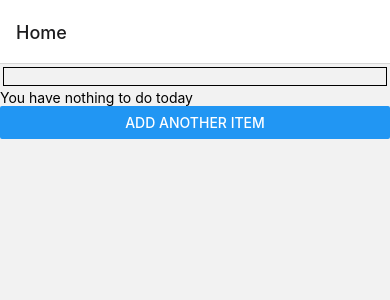
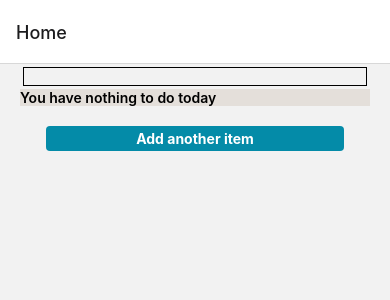
Before and after one commit to cgroane/react-native-todo, a React Native app: screen /Home in a window 390 px wide. Shown: the top 300 px of the page. Built offline with nearby package versions, Linux system fonts and the light colour scheme.

Commit message:
set up sort on marked complete, apply some styles

```diff
--- /dev/null
+++ b/StyledComponents/Text.tsx
@@ -0,0 +1,30 @@
+import React from "react"
+import { StyleSheet, Text, TextProps } from "react-native";
+
+const styles = StyleSheet.create({
+  buttonText: {
+    color: 'white', fontWeight: 'bold', textAlign: 'center'
+  },
+  todoText: {
+    color: 'black', textAlign: 'left', fontWeight: '600'
+  },
+
+})
+
+interface TextComponentProps extends TextProps {
+  text: string;
+  styleOption: keyof typeof styles;
+}
+
+
+const TextComponent = ({
+  text, styleOption
+}: TextComponentProps ) => {
+  return (
+    <>
+      <Text style={styles[styleOption]} >{text}</Text>
+    </>
+  )
+};
+
+export default TextComponent;
--- a/Views/AddNew/index.tsx
+++ b/Views/AddNew/index.tsx
@@ -4,6 +4,8 @@ import { useAppDispatch } from "../../hooks/redux";
 import { add, selectTodos } from "../../reducers/todos";
 import { useSelector } from 'react-redux'
 import { inputStyles } from "./styles";
+import { styles } from "../Home/styles";
+import TextComponent from "../../StyledComponents/Text";
 
 interface AddNewTodoProps {}
 const AddNewTodo = ({
@@ -28,7 +30,9 @@ const AddNewTodo = ({
     <>
       <View>
         <TextInput value={newTodo} style={inputStyles.textField} onChangeText={text => setNewTodo(text)}/>
-        <Pressable onPress={submit}><Text>Add</Text></Pressable>
+        <Pressable style={styles.pressable} onPress={submit}>
+          <TextComponent styleOption="buttonText" text="Add" />
+        </Pressable>
       </View>
     </>
   )
--- a/Views/Home/Todo.tsx
+++ b/Views/Home/Todo.tsx
@@ -1,9 +1,10 @@
-import React, { ChangeEvent, ChangeEventHandler } from "react"
+import React from "react"
 import { Todo } from "../../types/todo";
-import { Switch, Text, View } from "react-native";
+import { Text, View } from "react-native";
 import { todoStyle } from "./styles";
 import { useAppDispatch } from "../../hooks/redux";
-import { markComplete } from "../../reducers/todos";
+import { markComplete, remove } from "../../reducers/todos";
+import { CheckBox, Icon } from 'react-native-elements';
 
 type TodoProps = {
   todo: Todo
@@ -14,19 +15,32 @@ const TodoComponent = ({
   const dispatch = useAppDispatch();
   const markAsComplete = (value: boolean, id: string) => {
     dispatch(markComplete({ id, complete: value }));
-  }
+  };
+
   return (
     <>
 
       <View style={todoStyle.todo} >
-      <Text >{todo.value}</Text>
-        <Switch
-            trackColor={{false: '#767577', true: '#81b0ff'}}
-            thumbColor={todo.complete ? '#f5dd4b' : '#f4f3f4'}
-            ios_backgroundColor="#3e3e3e"
-            onValueChange={() => markAsComplete(!todo.complete, todo.id)}
-            value={todo.complete}
-         />
+      <Text>{todo.value}</Text>
+      <View style={{ display: 'flex', flexDirection: 'row', justifyContent: 'flex-end', alignItems: 'center' }} >
+        <Icon
+            color="red"
+            containerStyle={{}}
+            disabledStyle={{}}
+            iconStyle={{}}
+            name="close"
+            onLongPress={() => console.log("onLongPress()")}
+            onPress={() => dispatch(remove(todo.id))}
+            size={24}
+            type="material"
+          />
+          <CheckBox
+              onPress={() => markAsComplete(!todo.complete, todo.id)}
+              checked={todo.complete}
+              checkedColor="#048BA8"
+          />
+         </View>
+
       </View>
     </>
   )
--- a/Views/Home/index.tsx
+++ b/Views/Home/index.tsx
@@ -1,5 +1,5 @@
 import React, { useEffect, useState } from "react"
-import { ScrollView, Text, ViewProps, FlatList, ListRenderItemInfo, Button, View, SafeAreaView } from "react-native";
+import { ScrollView, Text, ViewProps, FlatList, ListRenderItemInfo, Button, View, SafeAreaView, Pressable } from "react-native";
 import { Todo } from "../../types/todo";
 import { TextInput } from "react-native-gesture-handler";
 import TodoComponent from "./Todo";
@@ -7,6 +7,7 @@ import { NativeStackNavigatorProps } from "react-native-screens/lib/typescript/n
 import { useSelector } from 'react-redux'
 import { selectTodos } from "../../reducers/todos";
 import { styles } from "./styles";
+import TextComponent from "../../StyledComponents/Text";
 
 type RootStackParamList = {
   Home: undefined;
@@ -18,37 +19,45 @@ const HomeView = ({
   navigation
 }: { navigation: HomeViewProps } ) => {
   const todos = useSelector(selectTodos);
-  const [filteredTodos, setFilteredTodos] = useState<Todo[]>(todos);
+  const [filteredTodos, setFilteredTodos] = useState<Todo[]>([]);
   const [filter, setFilter] = useState('');
+  useEffect(() => {
+    if (todos) {
+
+    }
+  }, [todos])
 
   useEffect(() => {
-    if (filter) {
-      setFilteredTodos((prev) => [...prev?.filter((t) => JSON.stringify(t).toLowerCase().includes(filter))])
+    if (!!filter) {
+      const filt = [...todos].filter((t) => JSON.stringify(Object.values({
+        value: t.value, title: t.title
+      })).toLowerCase().includes(filter.toLowerCase()));
+      setFilteredTodos(filt);
+    } else {
+      setFilteredTodos([...todos].sort((a, b) => a.complete ? 1 : -1))
     }
-  }, [filter, setFilteredTodos]);
-
+  }, [filter, setFilteredTodos, todos]);
   return (
     <>
-      {/* <ScrollView> */}
       <View style={styles.container}>
 
         <TextInput style={styles.textInput} onChangeText={val => setFilter(val)} />
-        {!todos?.length ? <Text>You have nothing to do today</Text> : (
+        <View style={{ backgroundColor: '#E4DFDA' }} >
+        {!todos?.length ? <TextComponent text="You have nothing to do today" styleOption="todoText" /> : (
           <>
           <SafeAreaView>
-            <FlatList data={todos}
+            <FlatList data={filteredTodos}
             renderItem={(t) => <TodoComponent todo={t.item} />}
             />
             </SafeAreaView>
           </>
 
         )}
-        <Button
-          onPress={() => navigation.navigate('AddNew')}
-          title="Add another item"
-        />
+        </View>
+        <Pressable style={styles.pressable} onPress={() => navigation.navigate('AddNew')}>
+          <TextComponent text="Add another item" styleOption={'buttonText'} />
+        </Pressable>
       </View>
-      {/* </ScrollView> */}
       </>
   )
 };
--- a/Views/Home/styles.ts
+++ b/Views/Home/styles.ts
@@ -2,23 +2,23 @@ import { StyleSheet } from "react-native";
 
 export const todoStyle = StyleSheet.create({
   todo: {
-    margin: 10,
+    margin: 5,
     paddingHorizontal: 10,
-    height: 15,
+    height: 8,
     width: '100%',
     flex: 1,
     flexDirection: 'row',
-    justifyContent: 'space-between'
+    justifyContent: 'space-between',
+    alignItems: 'center',
+    borderRadius: 4,
   },
-  input: {
-    marginRight: 5
-  }
 })
 
 export const styles = StyleSheet.create({
   container: {
     flex: 1,
-    height: '100%'
+    height: '100%',
+    paddingHorizontal: 20
   },
   item: {
     padding: 20,
@@ -31,5 +31,14 @@ export const styles = StyleSheet.create({
   textInput: {
     borderWidth: 1,
     margin: 3
+  },
+  pressable: {
+    borderRadius: 4,
+    padding: 4,
+    backgroundColor: '#048BA8',
+    width: '85%',
+    marginHorizontal: 'auto',
+    textAlign: 'center',
+    marginVertical: 20
   }
 });
--- a/package.json
+++ b/package.json
@@ -14,6 +14,7 @@
     "@react-navigation/native": "^6.1.17",
     "@react-navigation/native-stack": "^6.9.26",
     "@reduxjs/toolkit": "^2.2.3",
+    "@types/react-native-elements": "^0.18.0",
     "@types/react-redux": "^7.1.33",
     "@types/redux": "^3.6.0",
     "expo": "~50.0.14",
@@ -21,6 +22,7 @@
     "react": "18.2.0",
     "react-dom": "18.2.0",
     "react-native": "0.73.6",
+    "react-native-elements": "^3.4.3",
     "react-native-gesture-handler": "^2.16.0",
     "react-native-reanimated": "^3.8.1",
     "react-native-safe-area-context": "^4.9.0",
--- a/tsconfig.json
+++ b/tsconfig.json
@@ -1,3 +1,6 @@
 {
-  "extends": "@tsconfig/react-native/tsconfig.json"
+  "extends": "@tsconfig/react-native/tsconfig.json",
+  "compilerOptions": {
+    "allowJs": true,
+  },
 }
```
Also changed, not shown: 1 other file (tests, documents, lock files or other folders).
